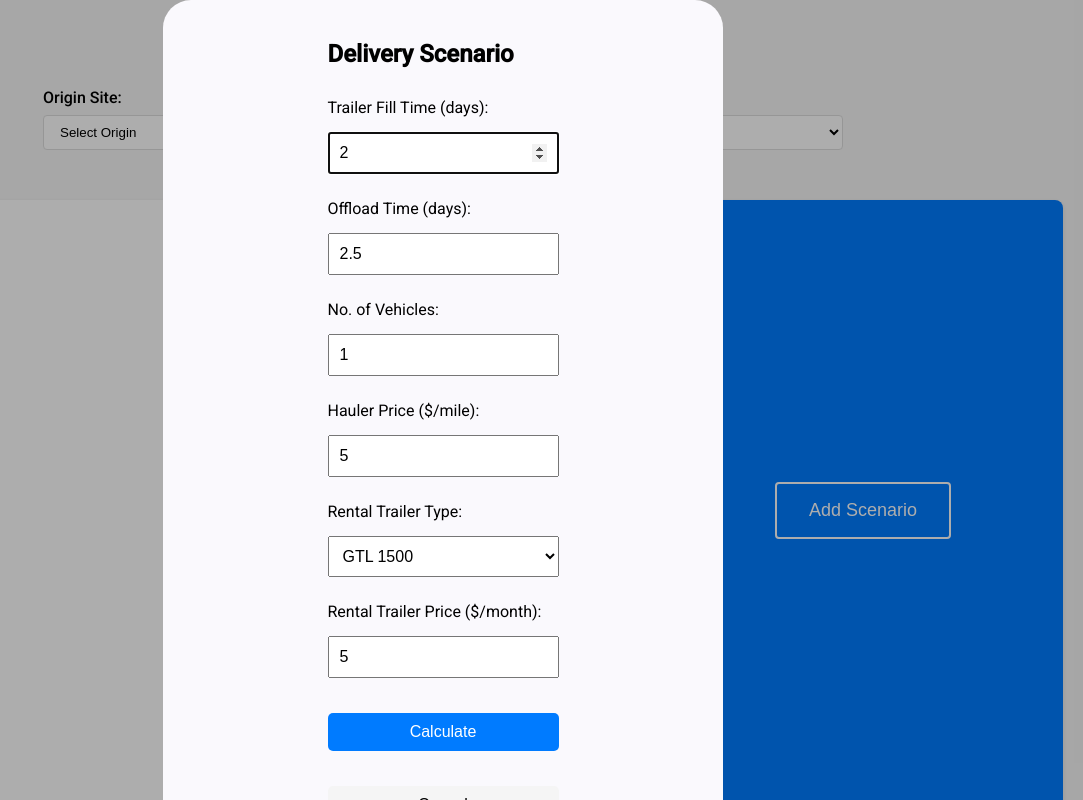
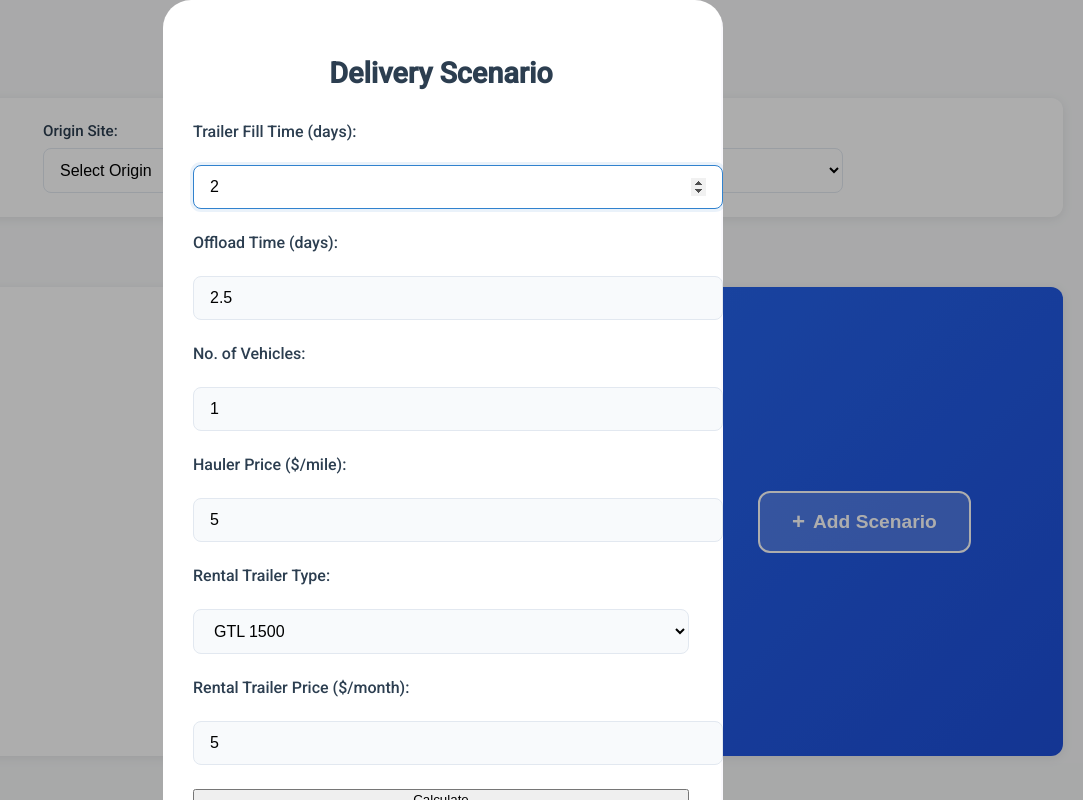
Before and after one commit to Alex1sz/hydrodistcalc, an Angular app: page / in a window 1280 px wide. Both pictures are taken after a click on the button "Add Scenario". Shown: the whole page, without its empty margins (197-1280 px from the left). Built offline with nearby package versions, Linux system fonts and the light colour scheme.

Commit message:
Improve styling

```diff
--- a/src/app/app.component.scss
+++ b/src/app/app.component.scss
@@ -1,100 +1,152 @@
 .distribution-planning-tool {
   min-height: 100vh;
+  height: 100vh;
   display: flex;
   flex-direction: column;
   padding: 20px;
   margin: 0 auto;
   max-width: 1400px;
-  background-color: #f5f5f5;
+  background-color: #f8f9fa;
+  box-sizing: border-box;
 
   h1 {
     text-align: center;
     margin: 20px 0;
-    font-size: 24px;
+    font-size: 2rem;
+    color: #2c3e50;
+    font-weight: 600;
   }
 }
 
 .site-selection {
+  background: white;
+  padding: 24px;
+  border-radius: 12px;
+  box-shadow: 0 2px 12px rgba(0, 0, 0, 0.08);
   margin-bottom: 30px;
 
   form {
     display: grid;
     grid-template-columns: repeat(2, 1fr);
-    gap: 40px;
+    gap: 24px;
     max-width: 800px;
     margin: 0 auto;
   }
 
+  .form-group {
+    display: flex;
+    flex-direction: column;
+    gap: 8px;
+  }
+
   label {
     font-weight: 500;
-    margin-bottom: 8px;
-    display: block;
+    color: #2c3e50;
+    font-size: 0.95rem;
   }
 
   select {
     width: 100%;
-    padding: 8px 12px;
-    border: 1px solid #ddd;
-    border-radius: 4px;
+    padding: 12px;
+    border: 1px solid #e2e8f0;
+    border-radius: 8px;
     background-color: white;
+    font-size: 1rem;
+    transition: all 0.2s ease;
+
+    &:hover {
+      border-color: #cbd5e0;
+    }
+
+    &:focus {
+      outline: none;
+      border-color: #3182ce;
+      box-shadow: 0 0 0 3px rgba(49, 130, 206, 0.1);
+    }
   }
 }
 
 .scenario-selector {
-  margin-bottom: 20px;
+  margin: 20px 0;
   display: flex;
   justify-content: center;
   gap: 20px;
 
   select {
-    padding: 8px 12px;
-    min-width: 200px;
-    border: 1px solid #ddd;
-    border-radius: 4px;
+    padding: 12px;
+    min-width: 250px;
+    border: 1px solid #e2e8f0;
+    border-radius: 8px;
     background-color: white;
+    font-size: 0.95rem;
+    box-shadow: 0 2px 4px rgba(0, 0, 0, 0.05);
+    transition: all 0.2s ease;
+
+    &:focus {
+      outline: none;
+      border-color: #3182ce;
+      box-shadow: 0 0 0 3px rgba(49, 130, 206, 0.1);
+    }
   }
 }
 
 .columns {
-  display: flex;
-  gap: 20px;
   flex: 1;
-  min-height: calc(100vh - 250px);
-}
+  display: grid;
+  grid-template-columns: repeat(3, 1fr);
+  grid-auto-rows: 1fr;
+  gap: 24px;
+  margin-bottom: 24px;
 
   .column {
-  flex: 1;
-  background: white;
-  border-radius: 8px;
-  padding: 20px;
-  box-shadow: 0 2px 4px rgba(0, 0, 0, 0.1);
     display: flex;
     flex-direction: column;
+    background: white;
+    border-radius: 12px;
+    box-shadow: 0 2px 12px rgba(0, 0, 0, 0.08);
+    overflow: hidden;
+    transition: transform 0.2s ease;
+
+    &:hover {
+      transform: translateY(-2px);
+    }
   }
 
   .blue-column {
-  background-color: #007bff;
+    background: linear-gradient(135deg, #2563eb, #1d4ed8);
     display: flex;
     align-items: center;
     justify-content: center;
 
     button {
       padding: 16px 32px;
-    font-size: 18px;
+      font-size: 1.2rem;
       color: white;
-    background: transparent;
+      background: rgba(255, 255, 255, 0.2);
       border: 2px solid white;
-    border-radius: 4px;
+      border-radius: 12px;
       cursor: pointer;
       transition: all 0.3s ease;
+      font-weight: 600;
+      display: flex;
+      align-items: center;
+      gap: 8px;
+
+      &::before {
+        content: '+';
+        font-size: 1.4rem;
+        font-weight: 600;
+      }
 
       &:hover {
-      background: rgba(255, 255, 255, 0.1);
+        background: rgba(255, 255, 255, 0.3);
         transform: scale(1.05);
+        box-shadow: 0 4px 12px rgba(0, 0, 0, 0.2);
       }
 
       &:active {
         transform: scale(0.98);
+      }
     }
   }
 }
@@ -147,19 +199,40 @@ button:hover {
   }
 }
 
-// Media queries for responsive design
-@media (max-width: 1200px) {
-  .columns {
-    grid-template-columns: repeat(2, 1fr);
-  }
-}
-
+// Mobile responsiveness
 @media (max-width: 768px) {
-  .columns {
-    grid-template-columns: 1fr;
+  .distribution-planning-tool {
+    padding: 16px;
   }
 
   .site-selection form {
     grid-template-columns: 1fr;
+    gap: 16px;
+  }
+
+  .scenario-selector {
+    flex-direction: column;
+    align-items: center;
+
+    select {
+      width: 100%;
+      min-width: unset;
     }
   }
+
+  .columns {
+    grid-template-columns: 1fr;
+    gap: 16px;
+  }
+}
+
+// Tablet responsiveness
+@media (min-width: 769px) and (max-width: 1024px) {
+  .columns {
+    grid-template-columns: repeat(2, 1fr);
+
+    .blue-column {
+      grid-column: 1 / -1;
+    }
+  }
+}
--- a/src/app/scenario-form/scenario-form.component.scss
+++ b/src/app/scenario-form/scenario-form.component.scss
@@ -1,51 +1,159 @@
 .scenario-form {
-  max-width: 800px;
-  margin: 0 auto;
-  padding: 20px;
+  width: 100%;
+  height: 100%;
+  padding: 32px;
+  background: white;
+  display: flex;
+  flex-direction: column;
+  box-sizing: border-box;
 
   h2 {
-    font-size: 1.5em;
+    font-size: 1.8rem;
+    color: #2c3e50;
+    margin-bottom: 32px;
+    text-align: center;
+    font-weight: 600;
   }
 
   form {
-    display: grid;
-    gap: 15px;
+    display: flex;
+    flex-direction: column;
+    gap: 24px;
+    flex: 1;
+
+    .form-group {
+      display: flex;
+      flex-direction: column;
+      gap: 8px;
+    }
 
     label {
-      margin-top: 10px;
+      font-weight: 500;
+      color: #2c3e50;
+      font-size: 1rem;
     }
 
     input,
     select {
-      padding: 10px;
-      font-size: 1em;
+      width: 100%;
+      padding: 12px 16px;
+      border: 1px solid #e2e8f0;
+      border-radius: 8px;
+      font-size: 1rem;
+      transition: all 0.2s ease;
+      background-color: #f8fafc;
+
+      &:hover {
+        border-color: #cbd5e0;
+      }
+
+      &:focus {
+        outline: none;
+        border-color: #3182ce;
+        box-shadow: 0 0 0 3px rgba(49, 130, 206, 0.1);
+        background-color: white;
+      }
     }
 
-    button {
-      margin-top: 20px;
-      padding: 10px;
-      font-size: 1em;
-      border: none;
-      border-radius: 5px;
-      cursor: pointer;
+    .button-group {
+      margin-top: auto;
+      display: grid;
+      grid-template-columns: 1fr 1fr;
+      gap: 16px;
+      padding-top: 32px;
+
+      button {
+        padding: 16px 32px;
+        font-size: 1.2rem;
+        border: none;
+        border-radius: 12px;
+        cursor: pointer;
+        transition: all 0.3s ease;
+        font-weight: 600;
+
+        &[type="submit"] {
+          background: linear-gradient(135deg, #2563eb, #1d4ed8);
+          color: white;
+          border: 2px solid rgba(255, 255, 255, 0.8);
+          box-shadow: 0 2px 4px rgba(37, 99, 235, 0.2);
+
+          &:hover {
+            background: linear-gradient(135deg, #2563eb, #1d4ed8);
+            transform: translateY(-2px);
+            box-shadow: 0 4px 6px rgba(37, 99, 235, 0.3);
+          }
+
+          &:active {
+            transform: scale(0.98);
+          }
+        }
+
+        &[type="button"] {
+          background-color: #f1f5f9;
+          color: #475569;
+          border: 1px solid #e2e8f0;
+
+          &:hover {
+            background-color: #e2e8f0;
+            transform: translateY(-2px);
+          }
+
+          &:active {
+            transform: scale(0.98);
+          }
+        }
+      }
+    }
+  }
+}
+
+// Tablet styles
+@media (min-width: 768px) and (max-width: 1024px) {
+  .scenario-form {
+    padding: 24px;
+
+    h2 {
+      font-size: 1.6rem;
+      margin-bottom: 24px;
     }
 
-    button[type="submit"] {
-      background-color: #007bff;
-      color: white;
+    form {
+      gap: 20px;
+    }
+  }
+}
+
+// Mobile styles
+@media (max-width: 767px) {
+  .scenario-form {
+    padding: 20px;
+
+    h2 {
+      font-size: 1.4rem;
+      margin-bottom: 20px;
     }
 
-    button[type="submit"]:hover {
-      background-color: #0056b3;
-    }
+    form {
+      gap: 16px;
 
-    button[type="button"] {
-      background-color: #f5f5f5;
-      color: black;
-    }
+      input,
+      select {
+        padding: 10px 14px;
+      }
 
-    button[type="button"]:hover {
-      background-color: #e0e0e0;
+      .button-group {
+        grid-template-columns: 1fr;
+        padding-top: 24px;
+
+        button {
+          padding: 12px 20px;
+          font-size: 1rem;
+
+          &[type="submit"] {
+            order: -1; // Moves Calculate button to top on mobile
+          }
+        }
+      }
     }
   }
 }
@@ -79,3 +187,13 @@
     background: #e0e0e0;
   }
 }
+
+.full-width-dialog {
+  .mat-mdc-dialog-container {
+    padding: 0;
+  }
+
+  .mat-mdc-dialog-surface {
+    padding: 0;
+  }
+}
--- a/src/app/scenario-results/scenario-results.component.scss
+++ b/src/app/scenario-results/scenario-results.component.scss
@@ -1,56 +1,141 @@
 .scenario-results {
-  flex: 1;
+  height: 100%;
   display: flex;
   flex-direction: column;
-  padding: 20px;
-  overflow-y: auto;
+  padding: 24px;
+  background: white;
+  border-radius: 12px;
+  box-shadow: 0 2px 12px rgba(0, 0, 0, 0.08);
 
   .scenario-card {
-    flex: 1;
-    background: transparent;
+    height: 100%;
+    display: flex;
+    flex-direction: column;
   }
 
   .header {
     display: flex;
     justify-content: space-between;
     align-items: center;
-    font-weight: bold;
-    margin-bottom: 20px;
+    padding: 12px 0;
+    margin-bottom: 24px;
+    border-bottom: 2px solid #eee;
+
+    span {
+      font-size: 1.1rem;
+      font-weight: 600;
+      color: #2c3e50;
+      transition: all 0.2s ease;
     }
 
     .close {
       background: none;
       border: none;
-    color: red;
-    font-size: 1.2em;
+      color: #dc3545;
+      font-size: 1.2rem;
       cursor: pointer;
+      padding: 8px;
+      border-radius: 4px;
+      transition: all 0.2s ease;
+
+      &:hover {
+        background-color: rgba(220, 53, 69, 0.1);
+        transform: scale(1.1);
+      }
+    }
   }
 
   .results-grid {
     display: grid;
     grid-template-columns: repeat(2, 1fr);
-    gap: 10px;
+    gap: 16px;
+    overflow-y: auto;
   }
 
   .result-item {
-    padding: 8px;
+    padding: 12px 16px;
+    border-radius: 8px;
+    border: 1px solid #eee;
+    transition: all 0.2s ease;
     background: transparent;
+
+    &:hover {
+      border-color: #2563eb;
+      transform: translateY(-2px);
+    }
   }
 
   .section-header {
     grid-column: 1 / -1;
+    font-weight: 600;
+    font-size: 1.1rem;
+    color: #2c3e50;
+    padding: 16px 0 8px;
+    margin-top: 16px;
+    border-bottom: 2px solid #eee;
+  }
+
+  .highlight {
+    background: gold !important;
+    color: black;
+    padding: 16px;
+    border-radius: 8px;
     font-weight: bold;
-    margin-top: 15px;
-    padding: 8px;
-    border-bottom: 1px solid rgba(0, 0, 0, 0.1);
-    background: transparent;
+    font-size: 1.2rem;
+    grid-column: 1 / -1;
+    text-align: center;
+    border: 1px solid #ffd700;
+    transition: all 0.3s ease;
+    box-shadow: 0 2px 4px rgba(0, 0, 0, 0.1);
+
+    &:hover {
+      transform: translateY(-2px);
+      box-shadow: 0 4px 6px rgba(0, 0, 0, 0.15);
+      background: #ffd700 !important;
+    }
   }
 }
 
+// Mobile responsiveness
+@media (max-width: 767px) {
+  .scenario-results {
+    padding: 16px;
+
+    .header {
+      flex-direction: column;
+      align-items: flex-start;
+      gap: 12px;
+
+      .close {
+        align-self: flex-end;
+        margin-top: -30px;
+      }
+    }
+
+    .results-grid {
+      grid-template-columns: 1fr;
+      gap: 12px;
+    }
+
+    .result-item {
+      padding: 12px;
+      font-size: 0.95rem;
+    }
+
     .highlight {
-  background-color: gold !important;
-  border: 1px solid #ffeeba;
-  padding: 8px;
-  border-radius: 4px;
-  font-weight: bold;
+      font-size: 1.1rem;
+      padding: 14px;
     }
+  }
+}
+
+// Tablet responsiveness
+@media (min-width: 768px) and (max-width: 1024px) {
+  .scenario-results {
+    padding: 20px;
+
+    .results-grid {
+      gap: 14px;
+    }
+  }
+}
```
Also changed, not shown: src/app/trailer-model-list/trailer-model-list.component.scss (+46 -6 lines). Lines whose indentation alone changed are shown as unchanged.
